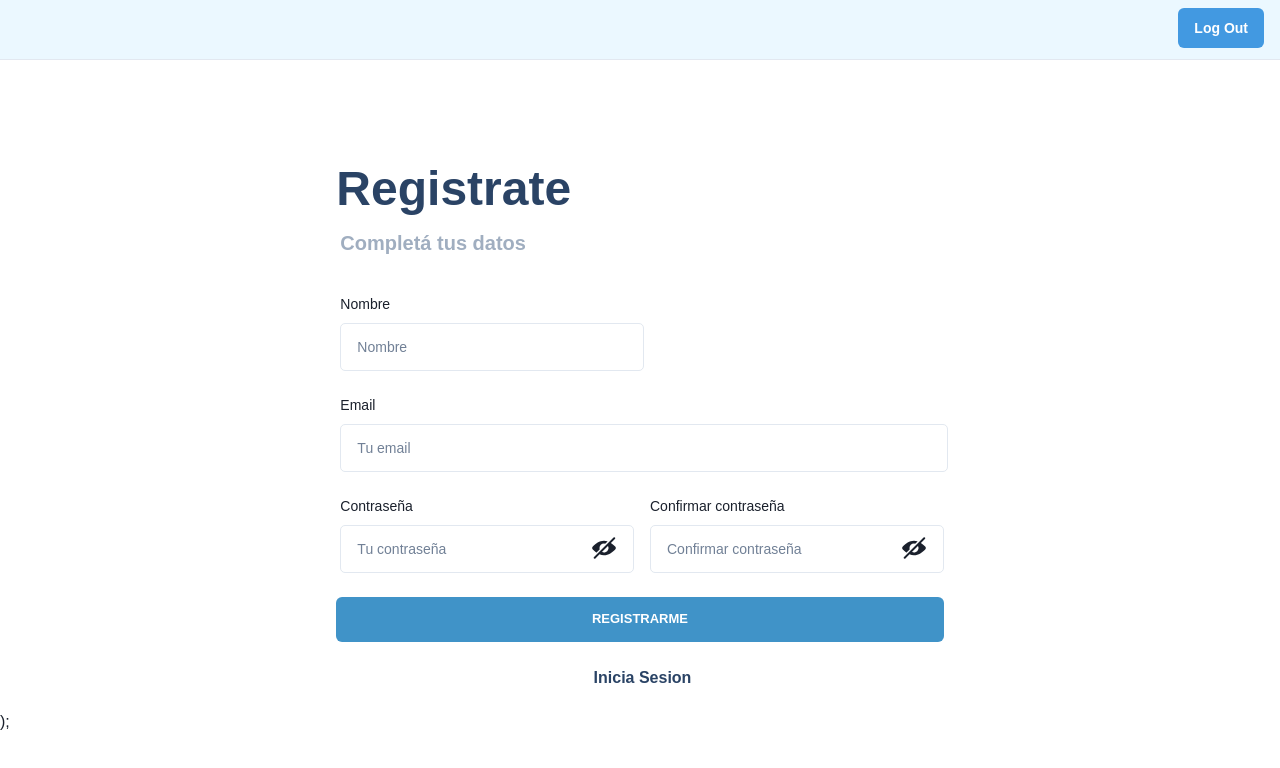
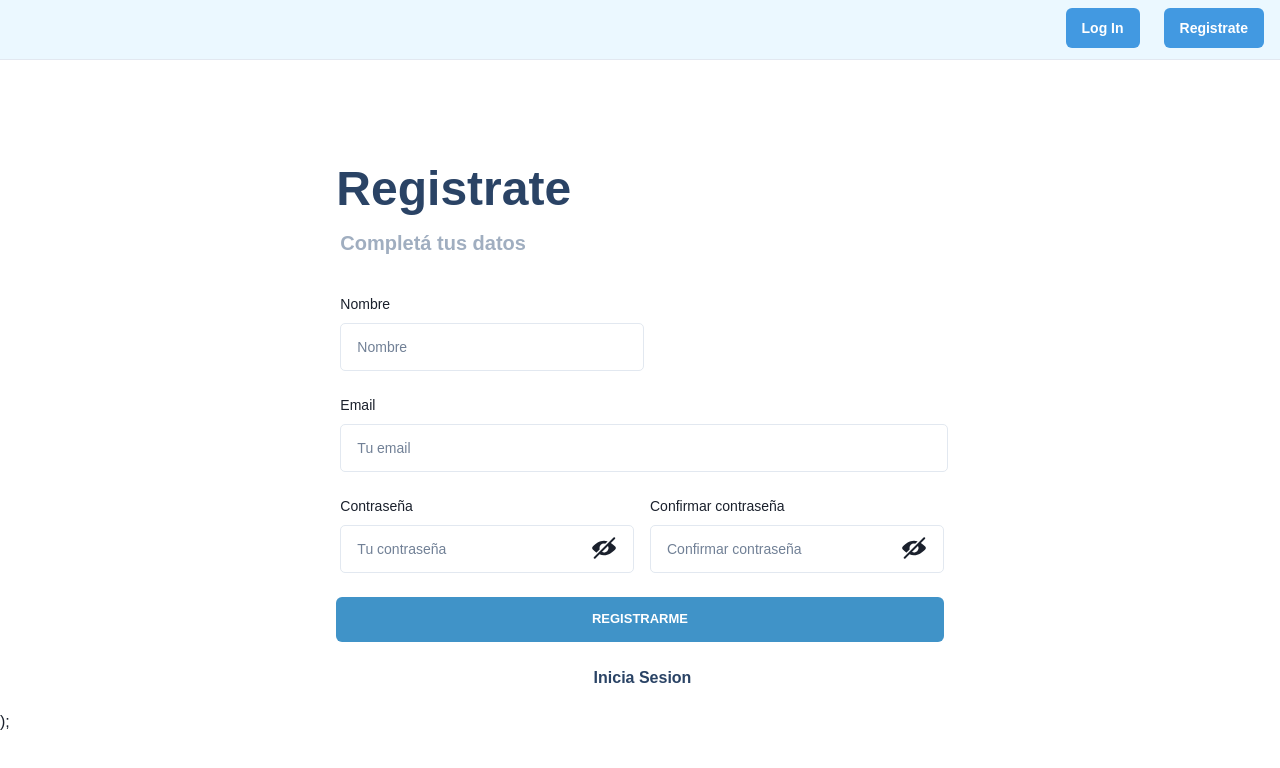
Before and after one commit to PabloMGonzalez/Aoniken-front, a React (Create React App) app: page /register in a window 1280 px wide. Shown: the top 768 px of the page. Built offline with nearby package versions, Linux system fonts and the light colour scheme.

Commit message:
Fix Header

```diff
--- a/package.json
+++ b/package.json
@@ -17,6 +17,7 @@
     "react-dom": "^18.2.0",
     "react-router-dom": "^6.4.3",
     "react-scripts": "^5.0.1",
+    "react-use": "^17.4.0",
     "web-vitals": "^2.1.4"
   },
   "scripts": {
--- /dev/null
+++ b/src/components/Header.js
@@ -0,0 +1,109 @@
+import {
+  Box,
+  Flex,
+  Button,
+  Stack,
+  useColorModeValue,
+
+} from '@chakra-ui/react';
+import { useNavigate } from "react-router";
+import { logout } from '../utilities/loaders';
+import React from 'react';
+import { useLocalStorage } from 'react-use';
+
+
+export default function Header() {
+  const navigate = useNavigate();
+
+  const handleLogout = () => {
+    logout();
+    console.log("Estado del logueo: " + localStorage.getItem("isLoggedIn"));
+    navigate('/')
+  }
+
+  const createPostButton = () => {
+    navigate('/create_post/')
+  }
+
+  const [isLoggedIn, setIsLoggIn] = useLocalStorage('isLoggedIn');
+
+  return (
+
+
+      <Box>
+        <Flex
+          bg={useColorModeValue('blue.50', 'gray.800')}
+          color={useColorModeValue('gray.600', 'white')}
+          minH={'60px'}
+          py={{ base: 2 }}
+          px={{ base: 4 }}
+          borderBottom={1}
+          borderStyle={'solid'}
+          borderColor={useColorModeValue('gray.200', 'gray.900')}
+        >
+
+          <Stack
+            ml={'left'}
+            direction={'reverse-row'}
+            spacing={6}>
+            {isLoggedIn && <Button
+              display={{ base: 'none', md: 'inline-flex' }}
+              fontSize={'sm'}
+              fontWeight={600}
+              color={'white'}
+              bg={'blue.400'}
+              _hover={{
+                bg: 'green.300',
+              }}
+              onClick={createPostButton}>
+              Nuevo Posteo
+            </Button>}
+          </Stack>
+
+          <Stack
+            ml={'auto'}
+            direction={'row'}
+            spacing={6}>
+            {!isLoggedIn && <Button
+              display={{ base: 'none', md: 'inline-flex' }}
+              fontSize={'sm'}
+              fontWeight={600}
+              color={'white'}
+              bg={'blue.400'}
+              _hover={{
+                bg: 'green.300',
+              }}
+              onClick={() => navigate("/login/")}>
+              Log In
+            </Button>}
+
+            {!isLoggedIn && <Button
+              display={{ base: 'none', md: 'inline-flex' }}
+              fontSize={'sm'}
+              fontWeight={600}
+              color={'white'}
+              bg={'blue.400'}
+              _hover={{
+                bg: 'green.300',
+              }}
+              onClick={() => navigate("/register/")}>
+              Registrate
+            </Button>}
+
+            {isLoggedIn && <Button
+              display={{ base: 'none', md: 'inline-flex' }}
+              fontSize={'sm'}
+              fontWeight={600}
+              color={'white'}
+              bg={'blue.400'}
+              _hover={{
+                bg: 'green.300',
+              }}
+              onClick={handleLogout}>
+              Log Out
+            </Button>}
+          </Stack>
+        </Flex>
+      </Box>
+  );
+}
--- a/src/components/Header.tsx
+++ /dev/null
@@ -1,83 +0,0 @@
-import {
-  Box,
-  Flex,
-  Button,
-  Stack,
-  useColorModeValue,
-
-} from '@chakra-ui/react';
-import { useNavigate } from "react-router";
-import { logout } from '../utilities/loaders';
-
-import React from 'react';
-
-export default function Header() {
-  const navigate = useNavigate();
-
-  const handleLogout = () => {
-    logout();
-    navigate('/')
-  }
-
-  return (
-    <Box>
-      <Flex
-        bg={useColorModeValue('blue.50', 'gray.800')}
-        color={useColorModeValue('gray.600', 'white')}
-        minH={'60px'}
-        py={{ base: 2 }}
-        px={{ base: 4 }}
-        borderBottom={1}
-        borderStyle={'solid'}
-        borderColor={useColorModeValue('gray.200', 'gray.900')}
-      >
-        <Stack
-          ml={'auto'}
-          direction={'row'}
-          spacing={6}>
-
-          {/* {localStorage.getItem('isLoggedIn') && <Button
-            display={{ base: 'none', md: 'inline-flex' }}
-            fontSize={'sm'}
-            fontWeight={600}
-            color={'white'}
-            bg={'blue.400'}
-            _hover={{
-              bg: 'green.300',
-            }}
-            onClick={() => navigate("/login")}>
-            Log In
-          </Button>}
-
-          {localStorage.getItem('isLoggedIn') && <Button
-            display={{ base: 'none', md: 'inline-flex' }}
-            fontSize={'sm'}
-            fontWeight={600}
-            color={'white'}
-            bg={'blue.400'}
-            _hover={{
-              bg: 'green.300',
-            }}
-            onClick={() => navigate("/register")}>
-            Sign Up
-          </Button>} */}
-
-           <Button
-            display={{ base: 'none', md: 'inline-flex' }}
-            fontSize={'sm'}
-            fontWeight={600}
-            color={'white'}
-            bg={'blue.400'}
-            _hover={{
-              bg: 'green.300',
-            }}
-            onClick={handleLogout}>
-            Log Out
-          </Button>
-
-        </Stack>
-      </Flex>
-
-    </Box>
-  );
-}
--- a/src/components/Home.js
+++ b/src/components/Home.js
@@ -1,5 +1,5 @@
 import React from 'react';
-import Header from './Header.tsx'
+import Header from './Header.js'
 import {
     Container,
     FormControl,
--- a/src/components/ListPosts.js
+++ b/src/components/ListPosts.js
@@ -9,7 +9,7 @@ import {
     TableCaption,
     TableContainer,
 } from '@chakra-ui/react'
-import Header from './Header.tsx'
+import Header from './Header.js'
 
 import React from 'react';
 
--- a/src/components/LoginForm.js
+++ b/src/components/LoginForm.js
@@ -18,7 +18,7 @@ import {
   useToast,
 } from "@chakra-ui/react";
 import { ViewIcon, ViewOffIcon } from "@chakra-ui/icons";
-import Header from './Header.tsx'
+import Header from './Header.js'
 
 
 
--- a/src/components/PostForm.js
+++ b/src/components/PostForm.js
@@ -14,9 +14,9 @@ import {
 
 } from "@chakra-ui/react";
 import { useState } from 'react';
-import Header from './Header.tsx';
+import Header from './Header.js';
 import { createPost } from '../utilities/loaders';
-import { Navigate, useNavigate } from 'react-router-dom';
+import { useNavigate } from 'react-router-dom';
 
 function PostForm() {
 
--- a/src/components/RegisterForm.js
+++ b/src/components/RegisterForm.js
@@ -15,18 +15,26 @@ import {
   useToast,
   Text,
   useColorModeValue,
-
+  Modal,
+  ModalOverlay,
+  ModalContent,
+  ModalBody,
+  ModalFooter,
+  ModalHeader,
+  useDisclosure
 
 } from "@chakra-ui/react";
 import { useNavigate } from "react-router-dom";
 import { useState, useRef } from "react";
 import { register } from "../utilities/loaders";
 import { ViewIcon, ViewOffIcon } from "@chakra-ui/icons";
-import Header from './Header.tsx'
+import Header from './Header.js'
+
 
 
 function SignUp() {
 
+  const { isOpen, onOpen, onClose } = useDisclosure()
 
   const [nombre, setNombre] = useState("");
   const [email, setEmail] = useState("");
@@ -68,7 +76,9 @@ function SignUp() {
 
       const response = await register(formData)
       if (response.status === 200) {
-        navigate('/')
+        onOpen()
+
+        // navigates
       }
       else {
         messageError("Error: Email ya registrado.")
@@ -255,6 +265,35 @@ function SignUp() {
                   <Text fontWeight={'bold'} fontSize={'13px'}>REGISTRARME</Text>
                 </Button>
 
+                <Modal isOpen={isOpen}>
+                <ModalOverlay />
+                <ModalContent>
+                  <ModalHeader>Se ha registrado con éxito</ModalHeader>
+                  <ModalBody>
+                    <p>Se creo el usuario con exito</p>
+                  </ModalBody>
+                  <ModalFooter>
+                    <Button
+                      bg='muni.celeste'
+                      fontSize='10px'
+                      color='white'
+                      fontWeight='bold'
+                      w='100%'
+                      h='45'
+                      mb='24px'
+                      onClick={() => navigate("/login")}
+                      _hover={{
+                        bg: "teal.200",
+                      }}
+                      _active={{
+                        bg: "teal.400",
+                      }}>
+                      <Text fontWeight={'bold'} fontSize={'13px'}>SIGUIENTE</Text>
+                    </Button>
+                  </ModalFooter>
+                </ModalContent>
+              </Modal>
+
               </FormControl>
               <Flex
                 flexDirection='column'
--- a/src/utilities/loaders.js
+++ b/src/utilities/loaders.js
@@ -35,6 +35,7 @@ export const logout = async (setIsLoggedInState, setUserTypeState) => {
     localStorage.setItem("isLoggedIn", false);
     localStorage.setItem("lgac", "null");
     localStorage.setItem("lgrf", "null");
+    localStorage.setItem("user_id", "null");
   } catch (error) {
     console.log(error);
   }
```
Also changed, not shown: 1 other file (tests, documents, lock files or other folders).
